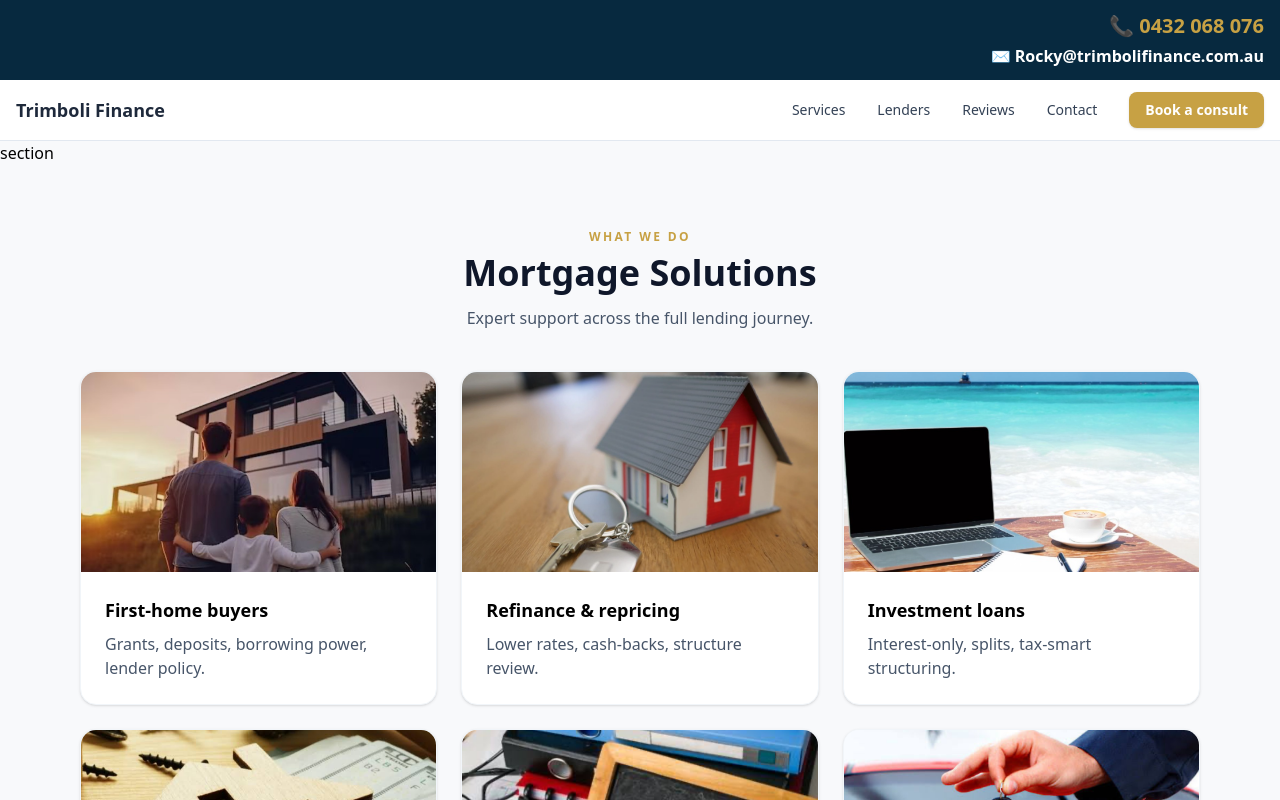
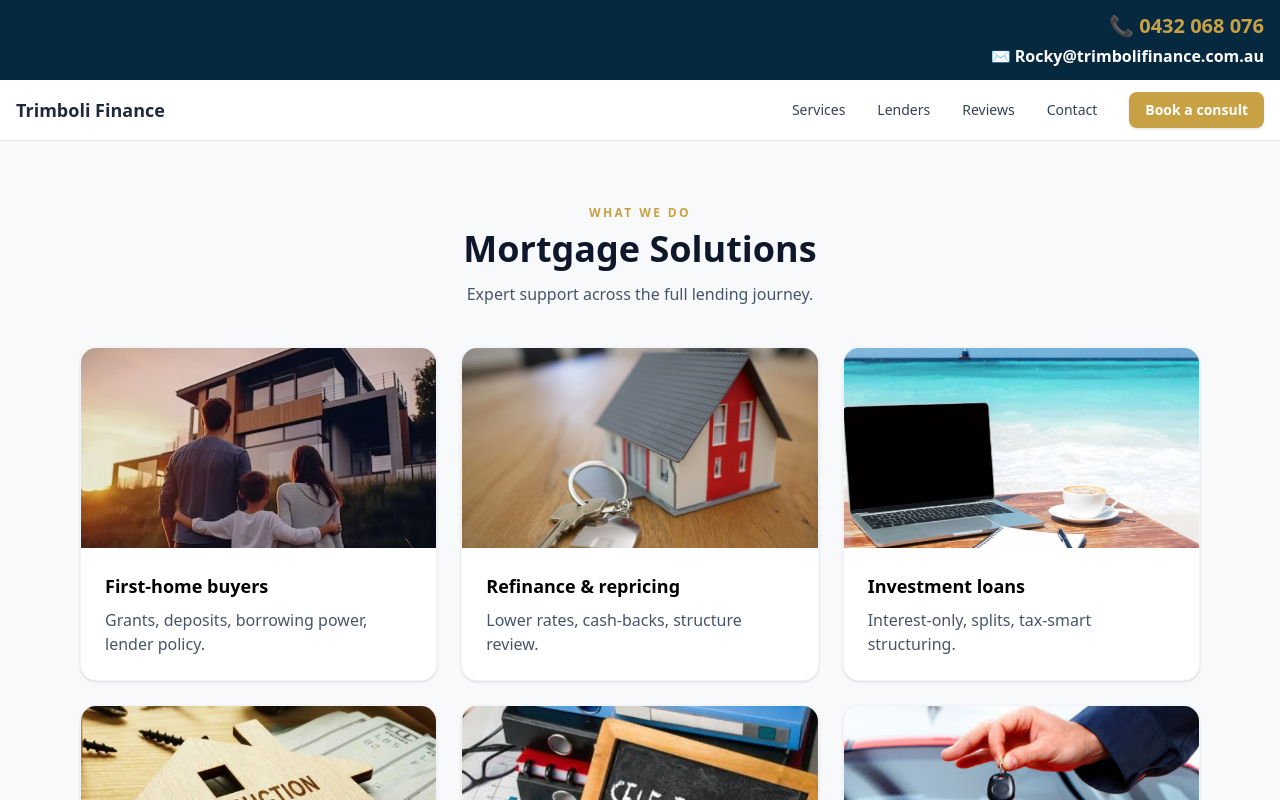
Before and after one commit to gianninatcassar-hash/trimboli-finance, a React (Vite) app: page / in a window 1280 px wide. Shown: the top 800 px of the page. Built offline with nearby package versions, Linux system fonts and the light colour scheme.

Commit message:
Update App.jsx

```diff
--- a/src/App.jsx
+++ b/src/App.jsx
@@ -128,7 +128,7 @@ export default function App() {
       <Topbar />
       <Nav />
 
-section
+
 
       {/* WHAT WE DO (with photos above cards) */}
       <section id="services" className="py-16">
```
